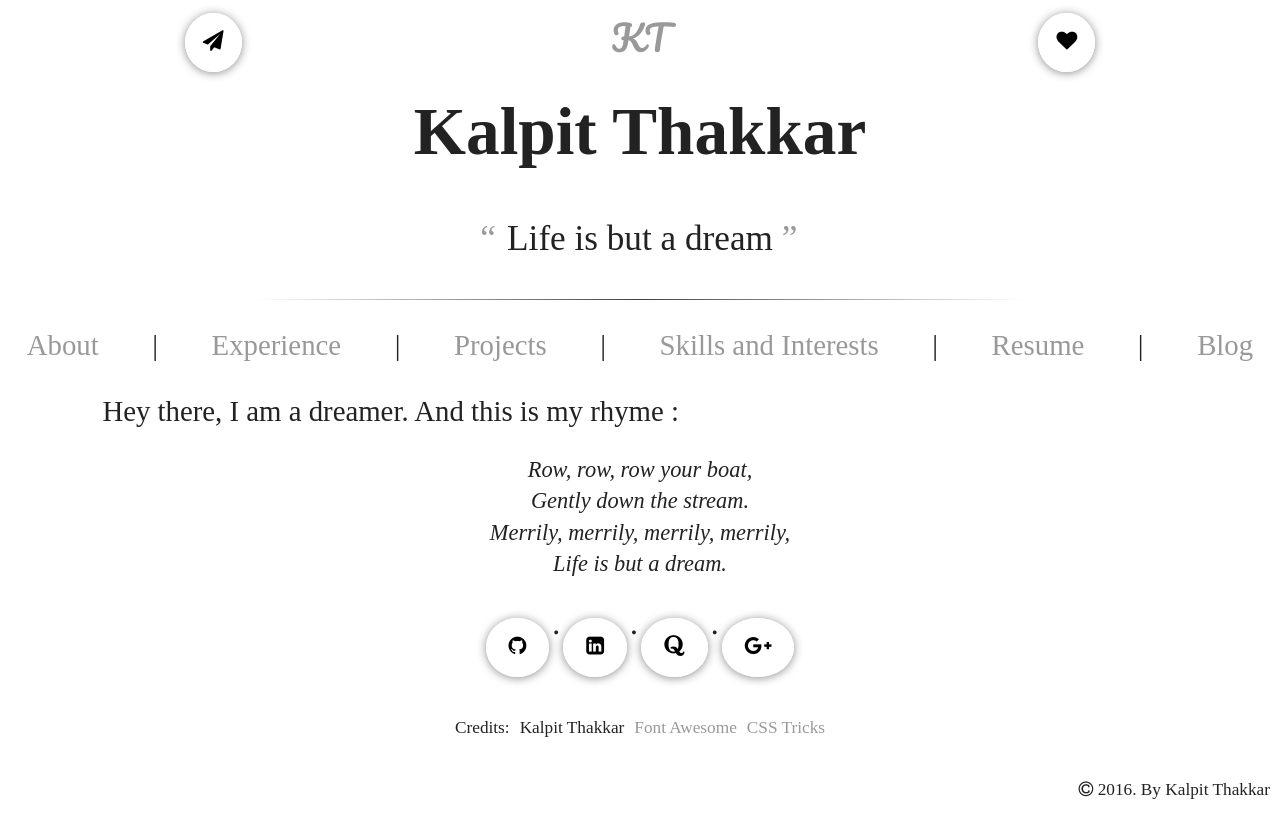
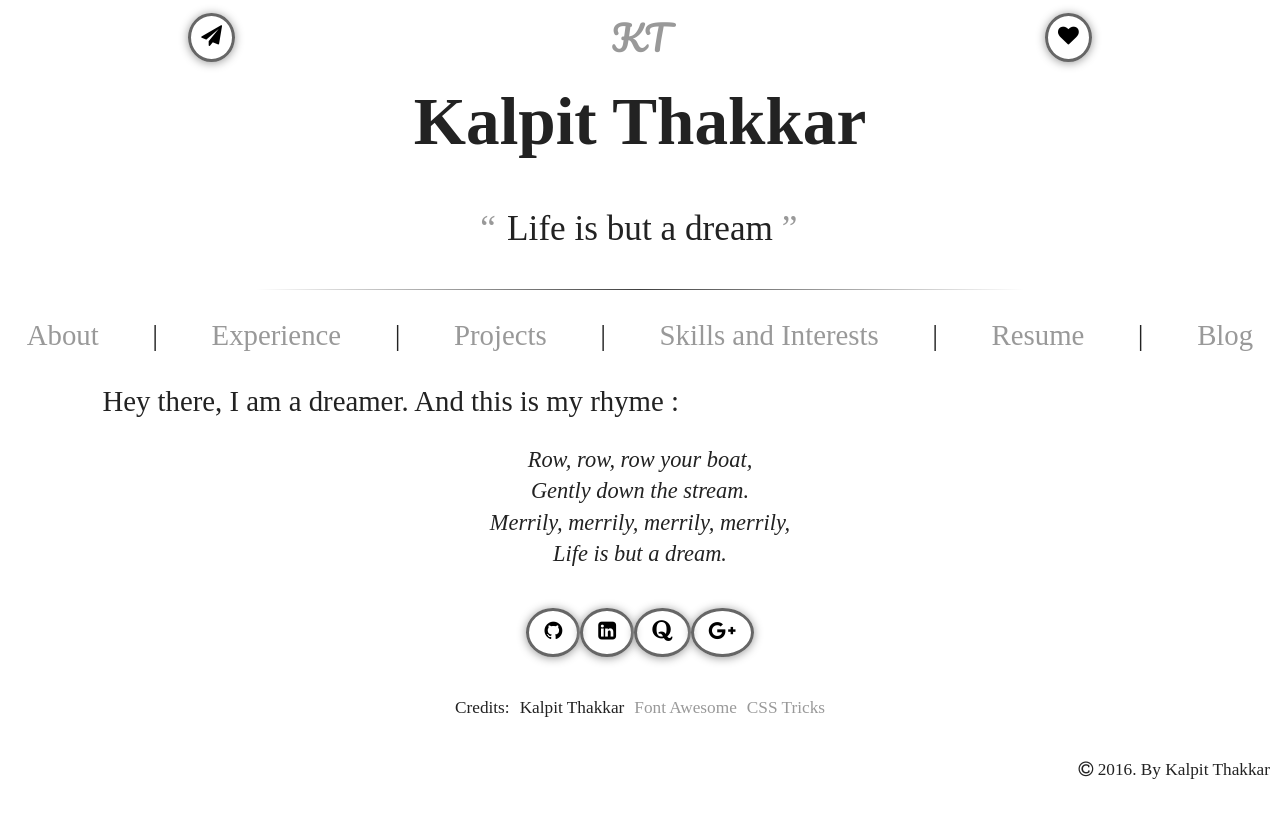
Before and after one commit to dracarys983/PersonalWebsite, a Jekyll site: the page index.html, which Jekyll copies as it is, in a window 1280 px wide. Shown: the top 838 px of the page. Built offline with Jekyll 4.4.1, drawn with Linux system fonts in a browser that asks for light colours; nearby versions of some CDN libraries; some web fonts are replaced.

Commit message:
Changing appearance of social icons

```diff
--- a/_layouts/default.html
+++ b/_layouts/default.html
@@ -60,11 +60,11 @@
         <!-- Social menu -->
         <ul class="social">
             <a class="icon-link" href="https://github.com/dracarys983"><li class="flex-item"><i class="fa fa-github" aria-hidden="true"></i></li></a>
-            <li class="flex-item"><i class="fa fa-circle" aria-hidden="true"></i></li>
+            <!-- li class="flex-item"><i class="fa fa-circle" aria-hidden="true"></i></li -->
             <a class="icon-link" href="https://in.linkedin.com/in/dracarys983"><li class="flex-item"><i class="fa fa-linkedin-square" aria-hidden="true"></i></li></a>
-            <li class="flex-item"><i class="fa fa-circle" aria-hidden="true"></i></li>
+            <!-- li class="flex-item"><i class="fa fa-circle" aria-hidden="true"></i></li -->
             <a class="icon-link" href="https://www.quora.com/profile/Kalpit-Thakkar-1"><li class="flex-item"><i class="fa fa-quora" aria-hidden="true"></i></li></a>
-            <li class="flex-item"><i class="fa fa-circle" aria-hidden="true"></i></li>
+            <!-- li class="flex-item"><i class="fa fa-circle" aria-hidden="true"></i></li -->
             <a class="icon-link" href="https://plus.google.com/107689294818131557794"><li class="flex-item"><i class="fa fa-google-plus" aria-hidden="true"></i></li></a>
         </ul>
 
--- a/index.html
+++ b/index.html
@@ -66,11 +66,11 @@
         <!-- Social menu -->
         <ul class="social">
             <a class="icon-link" href="https://github.com/dracarys983"><li class="flex-item"><i class="fa fa-github" aria-hidden="true"></i></li></a>
-            <li class="flex-item"><i class="fa fa-circle" aria-hidden="true"></i></li>
+            <!-- li class="flex-item"><i class="fa fa-circle" aria-hidden="true"></i></li -->
             <a class="icon-link" href="https://in.linkedin.com/in/dracarys983"><li class="flex-item"><i class="fa fa-linkedin-square" aria-hidden="true"></i></li></a>
-            <li class="flex-item"><i class="fa fa-circle" aria-hidden="true"></i></li>
+            <!-- li class="flex-item"><i class="fa fa-circle" aria-hidden="true"></i></li -->
             <a class="icon-link" href="https://www.quora.com/profile/Kalpit-Thakkar-1"><li class="flex-item"><i class="fa fa-quora" aria-hidden="true"></i></li></a>
-            <li class="flex-item"><i class="fa fa-circle" aria-hidden="true"></i></li>
+            <!-- li class="flex-item"><i class="fa fa-circle" aria-hidden="true"></i></li -->
             <a class="icon-link" href="https://plus.google.com/107689294818131557794"><li class="flex-item"><i class="fa fa-google-plus" aria-hidden="true"></i></li></a>
         </ul>
 
```
Also changed, not shown: css/normalize.css.
